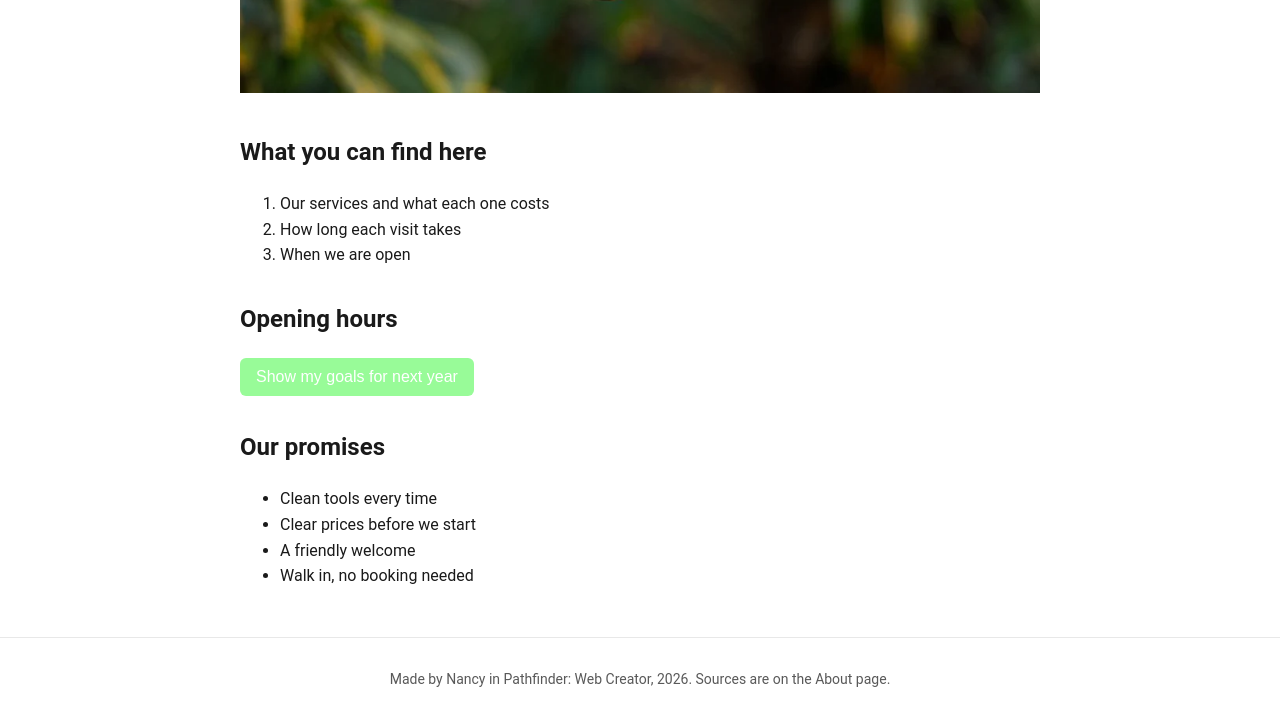
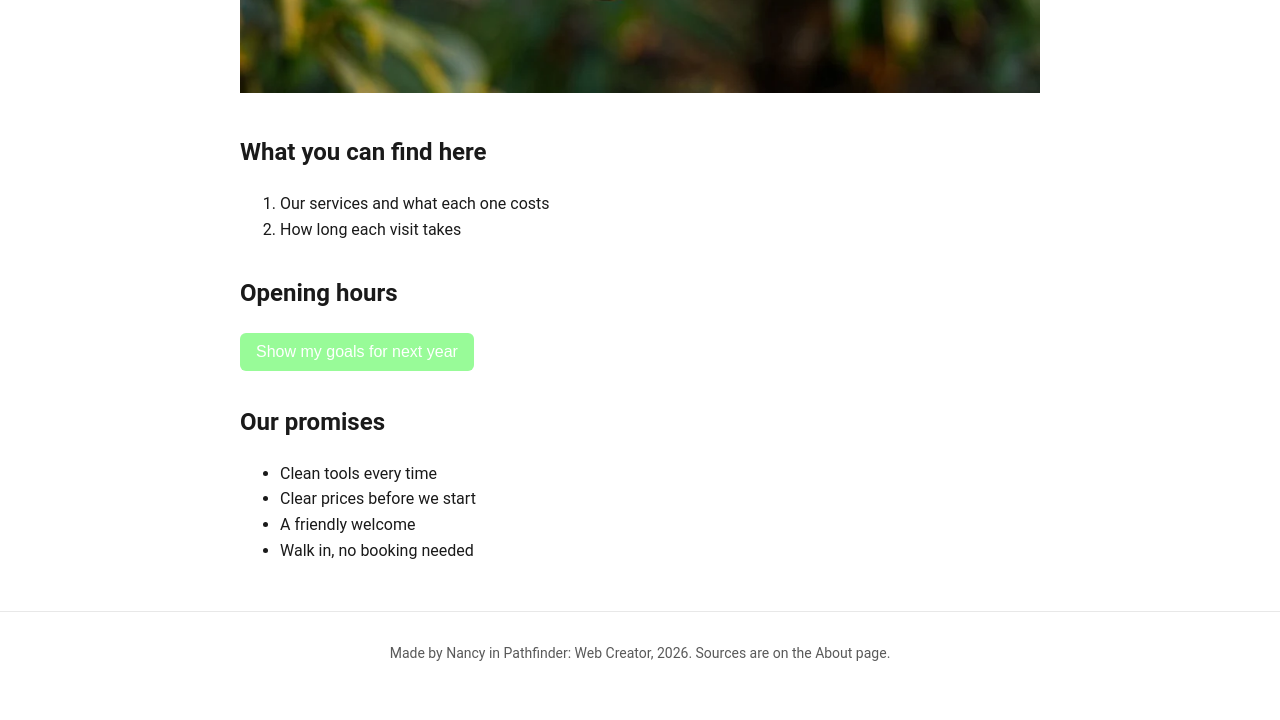
Before and after one commit to Adelice/glow-nail-spa1, a plain HTML site: page index.html in a window 1280 px wide. Shown: the part 1533-2253 px from the top of the page. After the commit the page ends 2228 px from the top, so only its background shows below. Drawn offline with Linux system fonts and the light colour scheme.

Commit message:
removed one list item on purpose

```diff
--- a/index.html
+++ b/index.html
@@ -31,7 +31,7 @@
       <ol>
         <li>Our services and what each one costs</li>
         <li>How long each visit takes</li>
-        <li>When we are open</li>
+
       </ol>
     </section>
 
```
